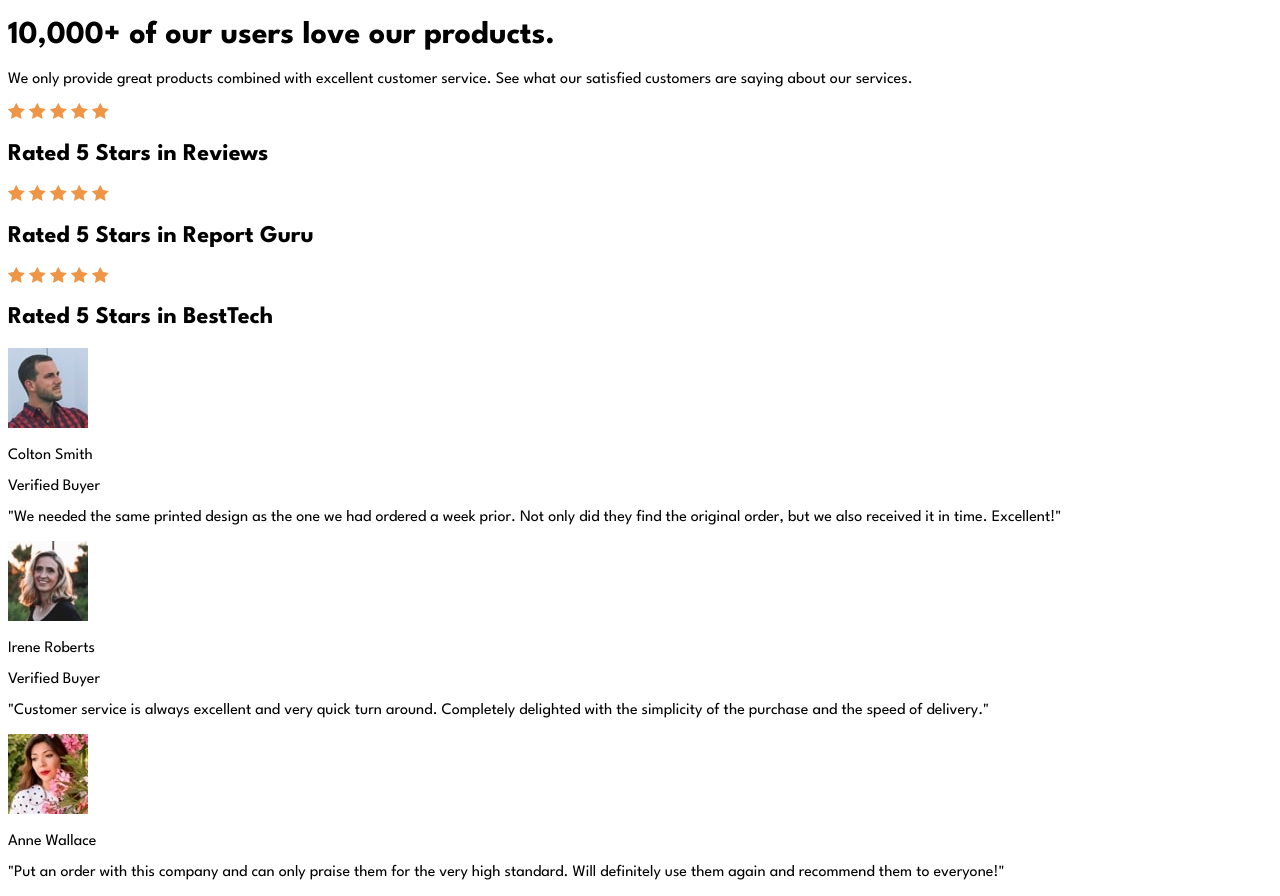
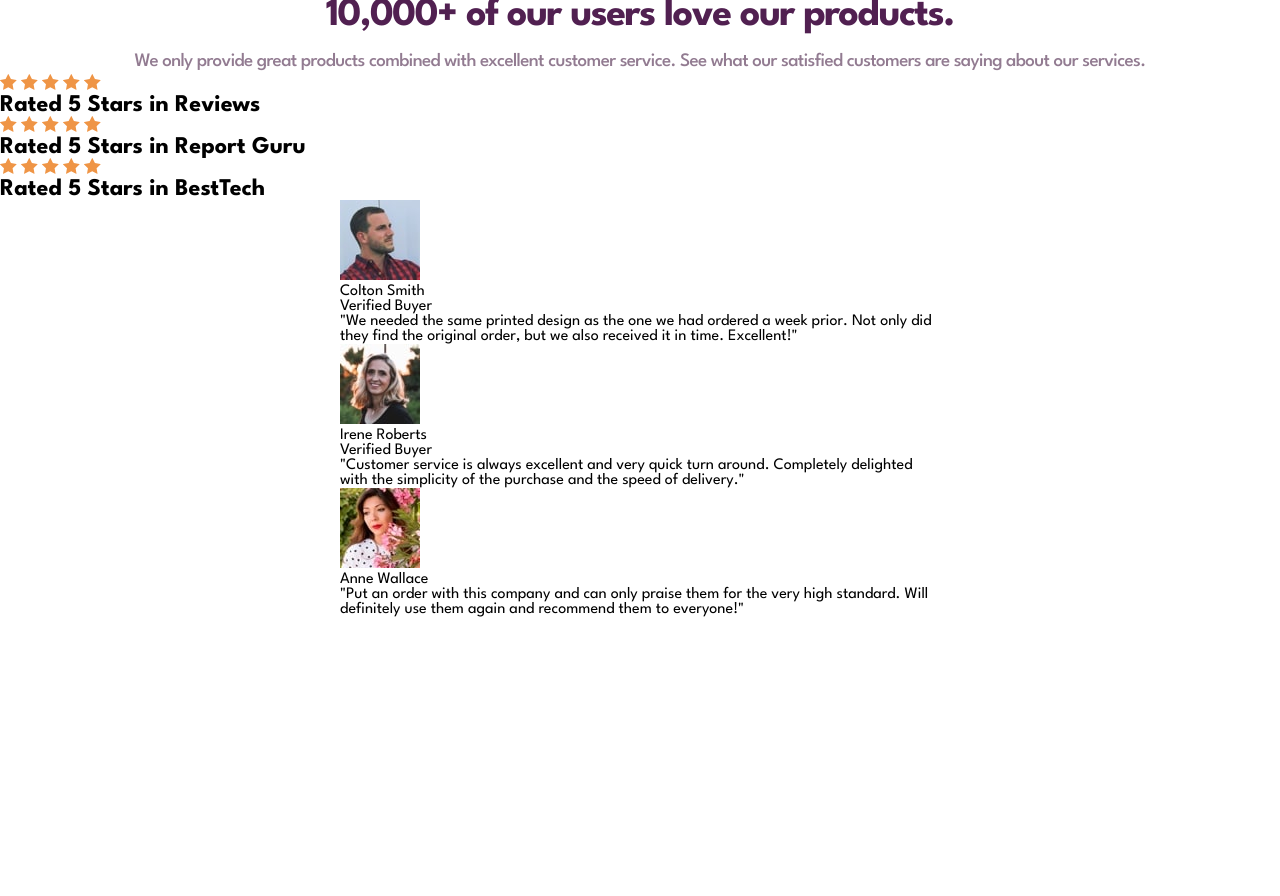
Before and after one commit to ionStici/social-proof-section, a website: page index.html in a window 1280 px wide. After the commit the page ends 800 px from the top, so only its background shows below. Drawn offline with Linux system fonts and the light colour scheme.

Commit message:
Add general styles, project architecture

```diff
--- a/index.html
+++ b/index.html
@@ -16,7 +16,7 @@
     <header class="header">
 
         <div class="header__text">
-            <h1 class="h1">10,000+ of our users love our products.</h1>
+            <h1 class="h1 u-margin-bottom-17px">10,000+ of our users love our products.</h1>
             <p class="paragraph">We only provide great products combined with excellent customer service. See what our satisfied customers are saying about our services.</p>
         </div>
 
--- a/sass/_base.scss
+++ b/sass/_base.scss
@@ -1,3 +1,64 @@
+// CSS RESET
+
+* {
+    margin: 0;
+    padding: 0;
+}
+
+*,
+*::before,
+*::after {
+    box-sizing: border-box;
+}
+
+input,
+button,
+textarea,
+select {
+    font: inherit;
+}
+
+// GENERAL STYLES
+
 body {
     font-family: "League Spartan", sans-serif;
+    font-weight: 400;
+    font-size: 16px;
 }
+
+.h1 {
+    font-weight: 700;
+    font-size: 40px;
+    line-height: 32px;
+    text-align: center;
+    letter-spacing: -1.42857px;
+    color: #512051;
+}
+
+.paragraph {
+    font-weight: 500;
+    font-size: 19px;
+    line-height: 25px;
+    text-align: center;
+    letter-spacing: -0.633333px;
+    color: #927b91;
+}
+
+// SECTIONS
+
+.main {
+    margin: 0 24px 99px 24px;
+}
+
+.section-reviews {
+    max-width: 600px;
+    margin: 0 auto;
+}
+
+// UTILITIES
+
+.u-margin-bottom-17px {
+    margin-bottom: 17px;
+}
+
+// END
--- a/sass/main.scss
+++ b/sass/main.scss
@@ -1 +1,4 @@
 @import "base";
+@import "header";
+@import "stars-card";
+@import "review-box";
```
Also changed, not shown: sass/_header.scss (added), sass/_review-box.scss (added), sass/_stars-card.scss (added), style.css.
